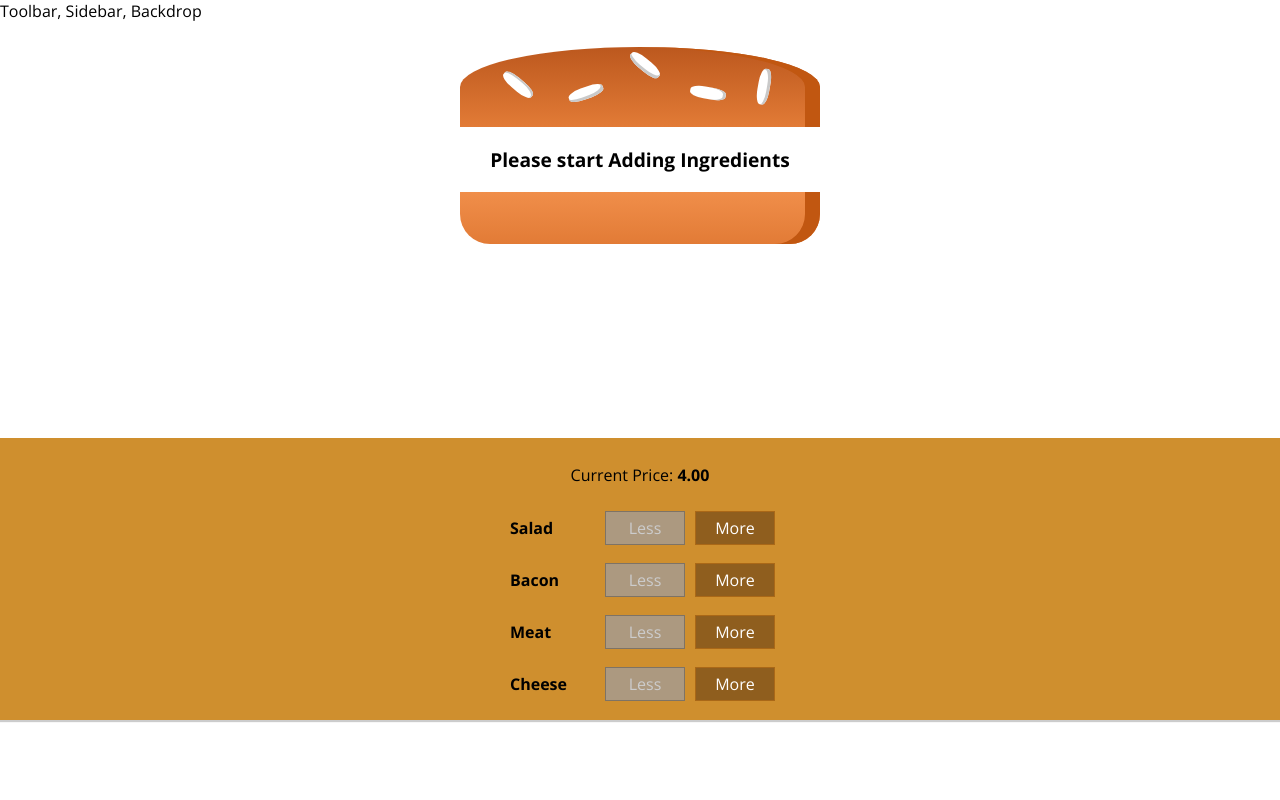
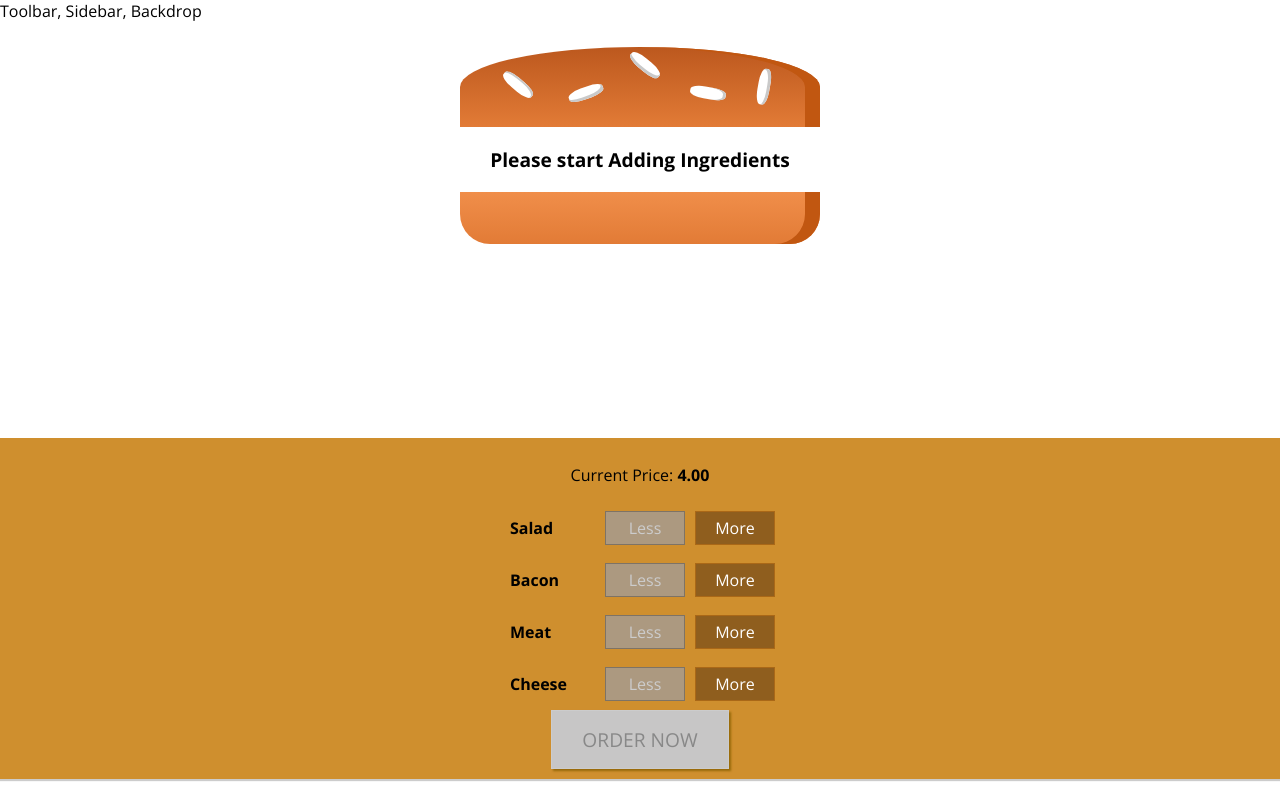
Before and after one commit to timzprof/burger-builder, a React (Create React App) app: page / in a window 1280 px wide. Built offline with nearby package versions, Linux system fonts and the light colour scheme.

Commit message:
Added Order now button

```diff
--- a/src/components/Burger/BuildControls/BuildControls.js
+++ b/src/components/Burger/BuildControls/BuildControls.js
@@ -21,6 +21,9 @@
         disabled={props.disabled[ctrl.type]}
       />
     ))}
+    <button
+      className={classes.OrderButton}
+      disabled={!props.purchaseable}>ORDER NOW</button>
   </div>
 );
 
--- a/src/components/Burger/BuildControls/BuildControls.module.css
+++ b/src/components/Burger/BuildControls/BuildControls.module.css
@@ -8,3 +8,44 @@
   margin: auto;
   padding: 10px 0;
 }
+
+.OrderButton {
+    background-color: #DAD735;
+    outline: none;
+    cursor: pointer;
+    border: 1px solid #966909;
+    color: #966909;
+    font-family: inherit;
+    font-size: 1.2em;
+    padding: 15px 30px;
+    box-shadow: 2px 2px 2px #966909;
+}
+
+.OrderButton:hover, .OrderButton:active {
+    background-color: #A0DB41;
+    border: 1px solid #966909;
+    color: #966909;
+}
+
+.OrderButton:disabled {
+    background-color: #C7C6C6;
+    cursor: not-allowed;
+    border: 1px solid #ccc;
+    color: #888888;
+}
+
+.OrderButton:not(:disabled) {
+    animation: enable 0.3s linear;
+}
+
+@keyframes enable {
+    0% {
+        transform: scale(1);
+    }
+    60% {
+        transform: scale(1.1);
+    }
+    100% {
+        transform: scale(1);
+    }
+}
--- a/src/containers/BurgerBuilder/BurgerBuilder.js
+++ b/src/containers/BurgerBuilder/BurgerBuilder.js
@@ -18,7 +18,8 @@
       cheese: 0,
       meat: 0
     },
-    totalPrice: 4
+    totalPrice: 4,
+    purchaseable: false
   }
 
   addIngredientHandler = (type) => {
@@ -31,6 +32,7 @@
     const priceAddition = INGREDIENT_PRICES[type];
     const newPrice = this.state.totalPrice + priceAddition;
     this.setState({ totalPrice: newPrice, ingredients: updatedIngredients });
+    this.updatePurchaseState(updatedIngredients);
   }
 
   removeIngredientHandler = (type) => {
@@ -46,6 +48,17 @@
     const priceAddition = INGREDIENT_PRICES[type];
     const newPrice = this.state.totalPrice - priceAddition;
     this.setState({ totalPrice: newPrice, ingredients: updatedIngredients });
+    this.updatePurchaseState(updatedIngredients);
+  }
+
+  updatePurchaseState(ingredients) {
+    const sum = Object.keys(ingredients).map(igKey => {
+      return ingredients[igKey];
+    })
+    .reduce((sum , el) => {
+      return sum + el;
+    },0);
+    this.setState({ purchaseable: sum > 0});
   }
 
 
@@ -63,6 +76,7 @@
           ingredientAdded={this.addIngredientHandler}
           ingredientRemoved={this.removeIngredientHandler}
           disabled={disabledInfo}
+          purchaseable={this.state.purchaseable}
           price={this.state.totalPrice}
         />
       </Aux>
```
